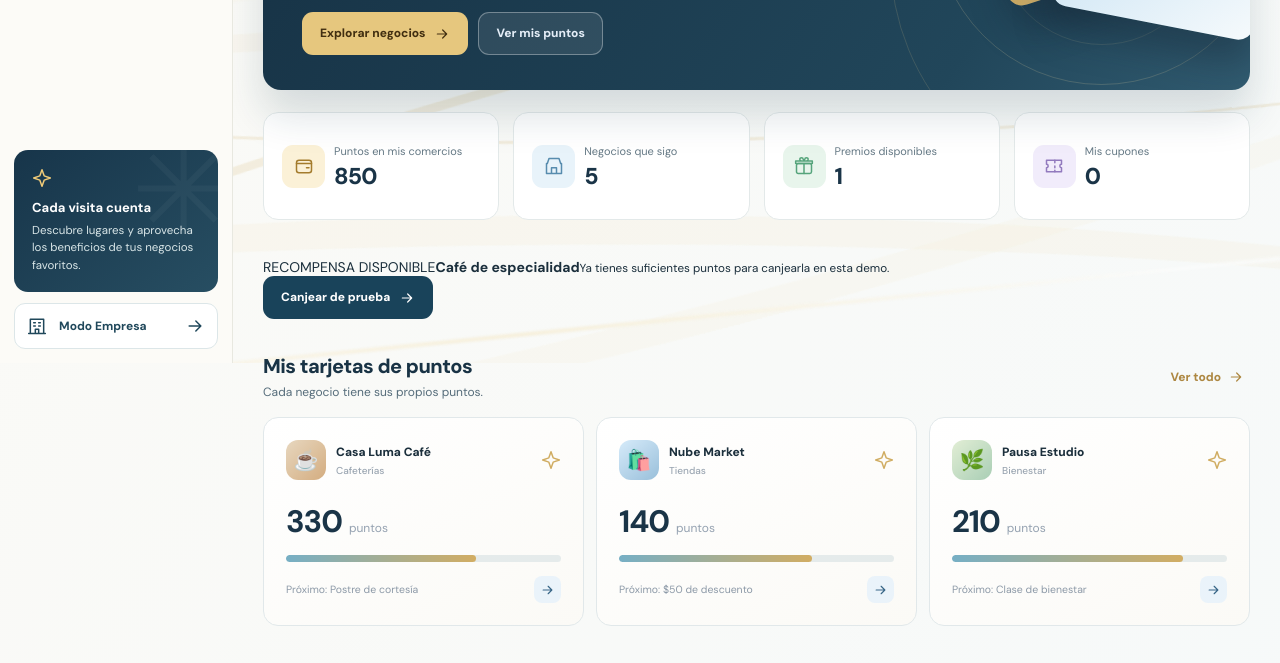
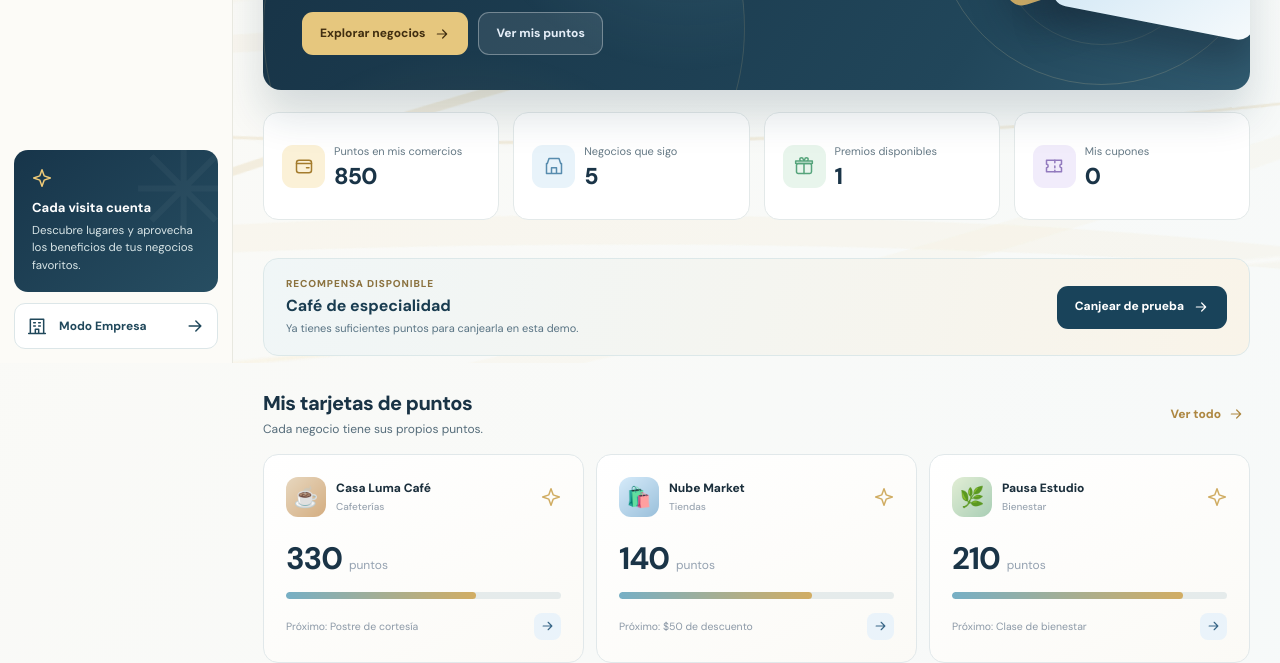
Before and after one commit to ssavin05/Centro-I.A, a website: page dashboard.html in a window 1280 px wide. Shown: the part 437-1100 px from the top of the page. Drawn offline with Linux system fonts and the light colour scheme.

Commit message:
test(build): validate dynamic demo and publish all visual assets

```diff
--- a/dashboard.html
+++ b/dashboard.html
@@ -11,6 +11,7 @@
   <link rel="manifest" href="manifest.webmanifest">
   <link rel="stylesheet" href="waves.css">
   <link rel="stylesheet" href="styles.css">
+  <link rel="stylesheet" href="dashboard-effects.css">
   <script defer src="app.js"></script>
 </head>
 <body>
```
